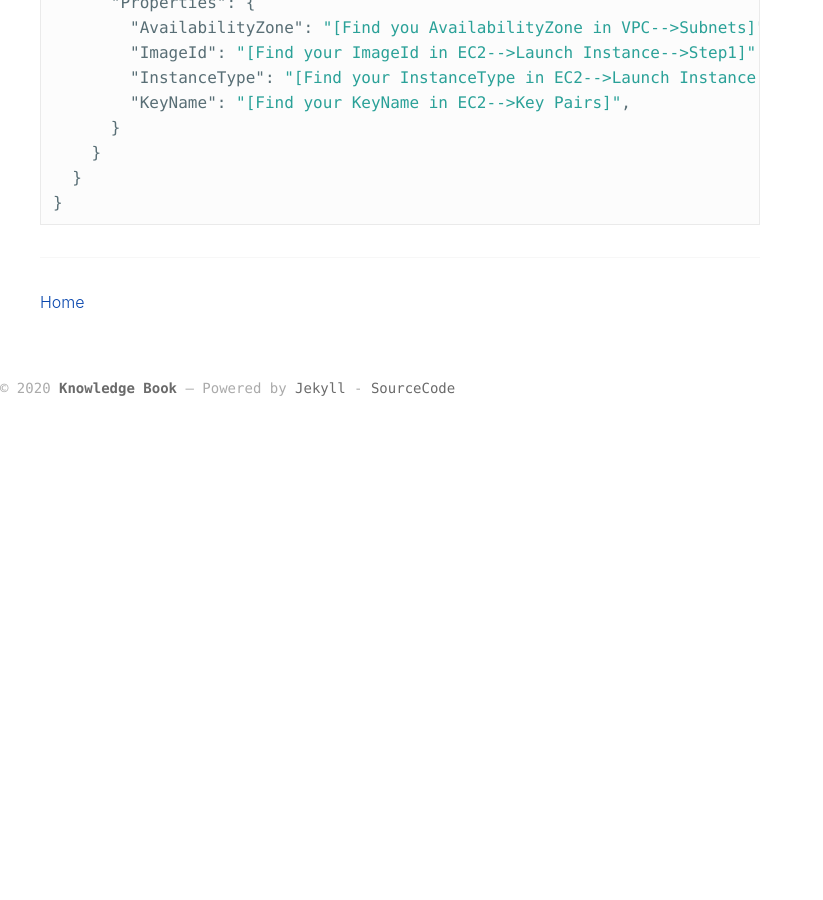
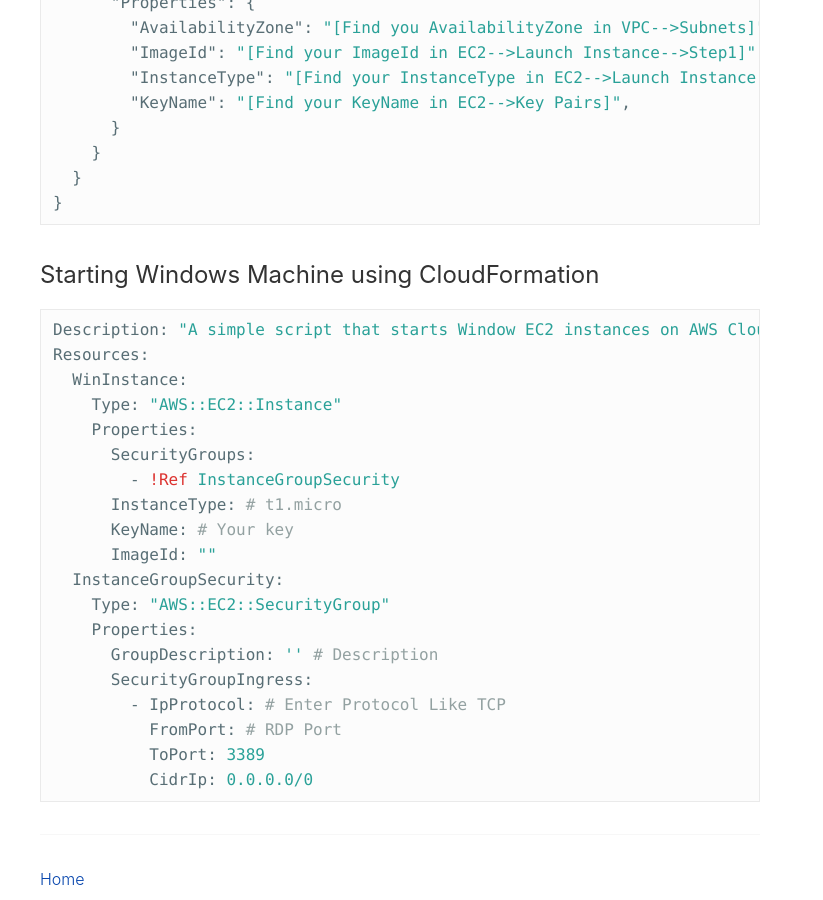
Before and after one commit to mraza007/knowledge-book, a Jekyll site: the page built from _posts/2020-06-24-cloud-formation.md, in a window 1280 px wide and 900 px high, scrolled down 1241 px. Shown: the whole window, without its empty margins (0-823 px from the left). Built offline with Jekyll 4.4.1, drawn with Linux system fonts in a browser that asks for light colours; before the commit the page ends 1656 px from its top, so only the background shows below that.

Commit message:
new change

````diff
--- a/_posts/2020-06-24-cloud-formation.md
+++ b/_posts/2020-06-24-cloud-formation.md
@@ -57,3 +57,27 @@ A simple CloudFormation script that initiates EC2 instances with SSH
   }
 }
 ```
+
+### Starting Windows Machine using CloudFormation
+
+```yaml
+Description: "A simple script that starts Window EC2 instances on AWS Cloud"
+Resources:
+  WinInstance:
+    Type: "AWS::EC2::Instance"
+    Properties:
+      SecurityGroups:
+        - !Ref InstanceGroupSecurity
+      InstanceType: # t1.micro
+      KeyName: # Your key
+      ImageId: ""
+  InstanceGroupSecurity:
+    Type: "AWS::EC2::SecurityGroup"
+    Properties:
+      GroupDescription: '' # Description
+      SecurityGroupIngress:
+        - IpProtocol: # Enter Protocol Like TCP
+          FromPort: # RDP Port
+          ToPort: 3389
+          CidrIp: 0.0.0.0/0
+```
````
